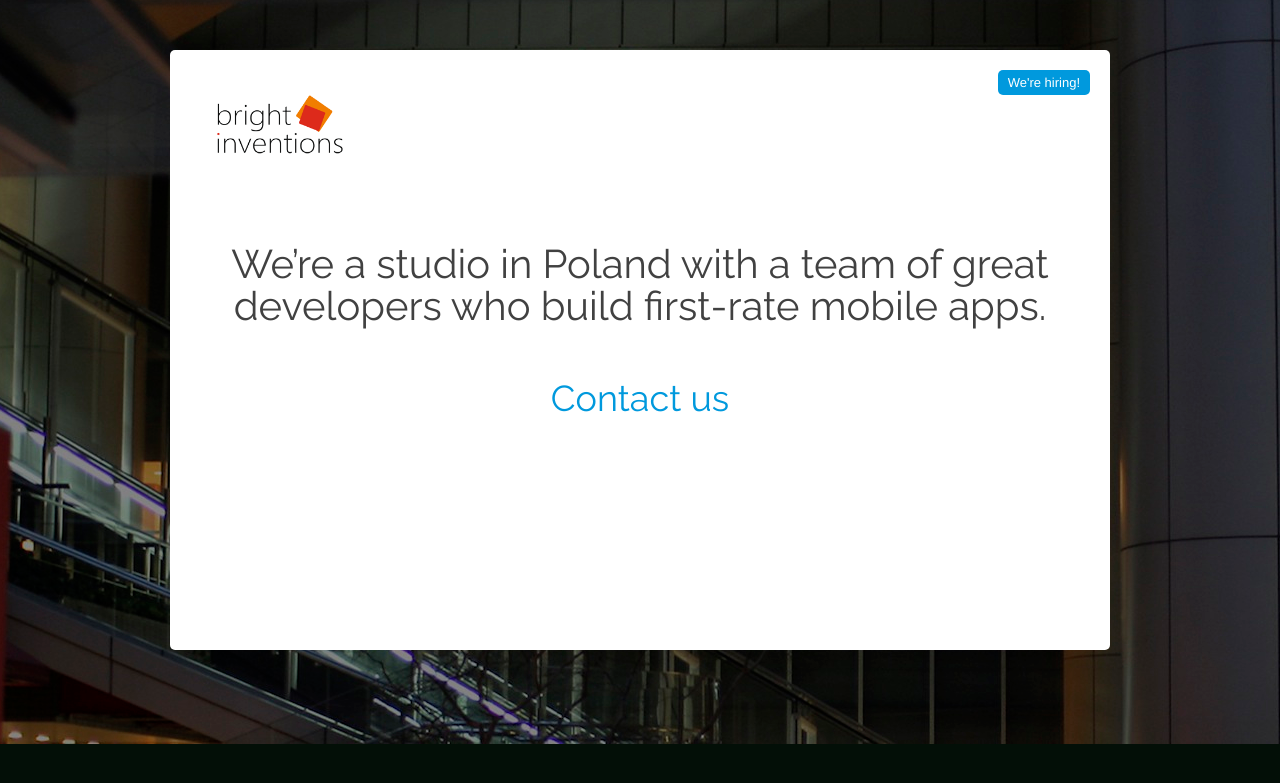
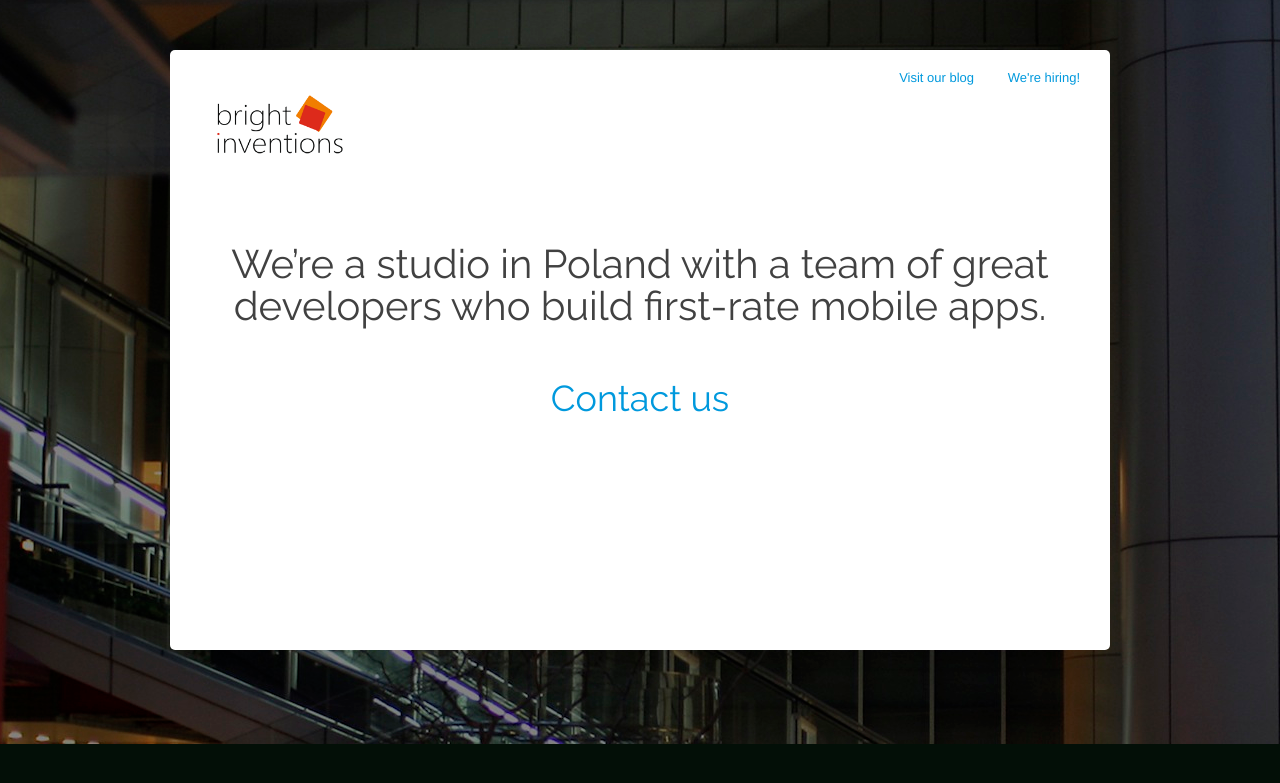
Before and after one commit to bright-inventions/bright-inventions.github.io, a Jekyll site: the page built from index.html, in a window 1280 px wide. Shown: the top 783 px of the page. Built offline with Jekyll 4.4.1, drawn with Linux system fonts in a browser that asks for light colours; nearby versions of some CDN libraries.

Commit message:
visit out blog, about us

```diff
--- a/_layouts/home.html
+++ b/_layouts/home.html
@@ -28,27 +28,17 @@
 
     <div class="container">
 
-        <div class="page1 slide" id="home" >
+        <div class="page1 slide" id="home">
 
-            <a href="" class="hiring-link">We're hiring!</a>
+            <div class="top-links">
+                <a href="http://blog.brightinventions.pl">Visit our blog</a>
+                <a href="" class="aboutus-link" style="display: none">About us</a>
+                <a href="" class="hiring-link">We're hiring!</a>
+            </div>
 
             <img src="/img/logo2-bbd0415e96ee41bf17af3af4cb7e404c.png" class="logo"/>
 
             <h1>We’re a studio in Poland with a team of great developers who build first-rate mobile apps.</h1>
-
-            <!--<div class="row boxes">-->
-            <!--<div class="large-6 columns">-->
-            <!--<div class="panel">-->
-            <!--<p>We're hiring!</p>-->
-            <!--</div>-->
-            <!--</div>-->
-            <!--<div class="large-6 columns">-->
-            <!--<div class="panel">-->
-            <!--<p>Contact us!</p>-->
-            <!--</div>-->
-            <!--</div>-->
-            <!--</div>-->
-
 
             <a href="" class="ego-link" id="contact-us">Contact us</a>
 
@@ -60,7 +50,7 @@
         </div>
 
         <div id="contact-us-form" style="display:none" class="slide">
-            <a href="#" class="back-link contact-back-link">back to home page</a>
+            <a href="#" class="back-link contact-back-link">back to the home page</a>
 
             <form class="form-horizontal">
 
@@ -86,28 +76,36 @@
 
         </div>
 
-        <div id="hiring" style="display:none"  class="slide">
-            <a href="#" class="back-link hiring-back-link">back to home page</a>
+        <div id="hiring" style="display:none" class="slide">
+            <a href="#" class="back-link hiring-back-link">back to the home page</a>
 
             <div class="hiring-message">
-                <p>We're on a constant lookout for top notch developers!</p>
+                <p>We search for bright people all the time.</p>
 
                 <div style="padding-left:40px; padding-top:30px;">
-                <p >If you're </p>
-                <ul style="padding-left: 20px">
-                    <li>a full-stack developer</li>
-                    <li>iOS developer</li>
-                    <li>Android developer</li>
-                </ul>
+                    <p>If you're </p>
+                    <ul style="padding-left: 20px">
+                        <li>a full-stack developer</li>
+                        <li>an iOS developer</li>
+                        <li>an Android developer</li>
+                    </ul>
                 </div>
 
-                <p style="width: 700px; margin-left:40px; margin-top: 40px;">contact us at <a href="mailto:info@brightinventions.pl">info@brightinventions.pl</a> and we'll arrange for a meeting!</p>
+                <p style="width: 700px; margin-left:40px; margin-top: 40px;">contact us at <a
+                        href="mailto:info@brightinventions.pl">info@brightinventions.pl</a> and let's see if we do something together.</p>
 
 
             </div>
 
 
+        </div>
 
+        <div id="aboutus" style="display:none" class="slide">
+            <a href="#" class="back-link hiring-back-link">back to home page</a>
+
+            <div class="hiring-message">
+                We're a team of 6 nice software engineers who like to do things that matter.
+            </div>
 
 
         </div>
@@ -203,10 +207,13 @@
     _gaq.push(['_setAccount', 'UA-29336006-1']);
     _gaq.push(['_trackPageview']);
 
-    (function() {
-        var ga = document.createElement('script'); ga.type = 'text/javascript'; ga.async = true;
+    (function () {
+        var ga = document.createElement('script');
+        ga.type = 'text/javascript';
+        ga.async = true;
         ga.src = ('https:' == document.location.protocol ? 'https://ssl' : 'http://www') + '.google-analytics.com/ga.js';
-        var s = document.getElementsByTagName('script')[0]; s.parentNode.insertBefore(ga, s);
+        var s = document.getElementsByTagName('script')[0];
+        s.parentNode.insertBefore(ga, s);
     })();
 
 </script>
--- a/css/main.css
+++ b/css/main.css
@@ -86,12 +86,15 @@
     display: block;
 }
 
-.hiring-link {
+.top-links {
     position: absolute;
     top:20px;
     right:20px;
-    background-color: #0099dd;
-    color:white;
+}
+
+.top-links a{
+    background-color:white;
+    color:#0099dd;
     padding: 5px 10px;
     border-radius:5px;
     -webkit-transition: all 0.25s ease;
@@ -99,11 +102,12 @@
     -o-transition: all 0.25s ease;
     -ms-transition: all 0.25s ease;
     transition: all 0.25s ease;
+    margin-left:10px;
 }
 
-.hiring-link:hover {
-    background-color:white;
-    color:#0099dd;;
+.top-links a:hover {
+    background-color: #0099dd;
+    color:white;
     text-decoration: none;
 }
 
@@ -146,7 +150,7 @@
 
 .back-link {
     position: absolute;
-    left:30px;
+    right:30px;
     top:20px;
 }
 
```
Also changed, not shown: other parts of _layouts/home.html (+6 -0 lines), 3 other files.
